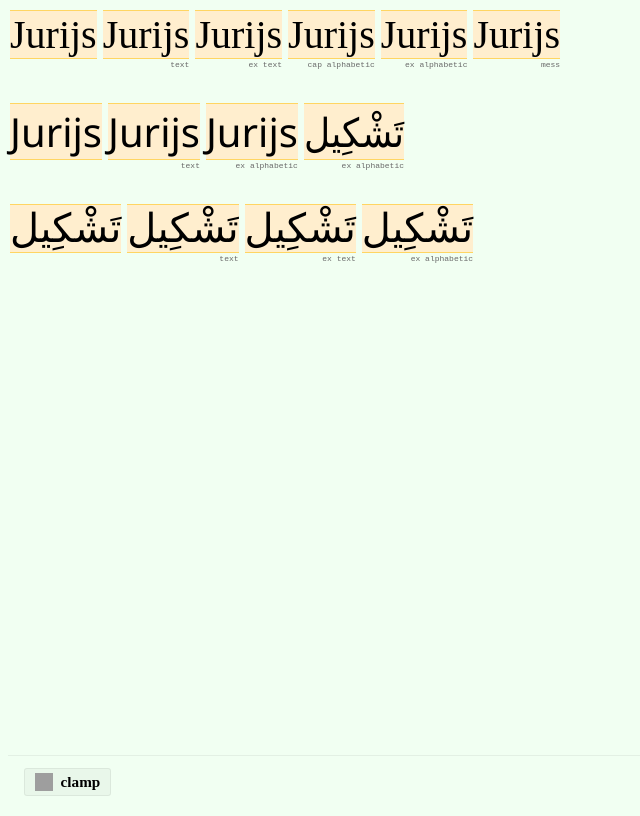
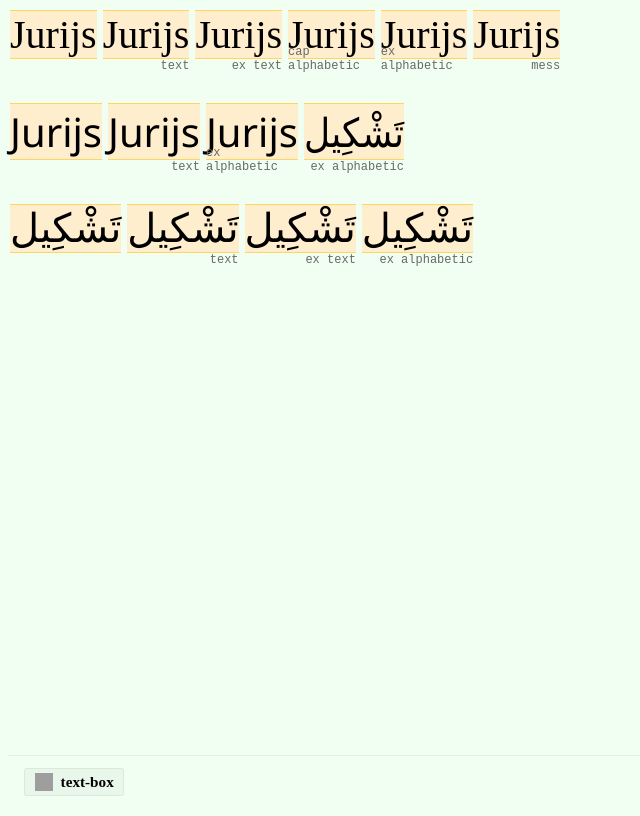
Before and after one commit to jurijsk/css-fun, a Nuxt app: page /text-box in a window 1280 px wide. Shown: the whole page, without its empty margins (0-640 px from the left). Built offline with nearby package versions, Linux system fonts and the light colour scheme; grey boxes are pictures that could not be loaded.

Commit message:
Update MdnBadge URL and adjust CSS styles for text-box component

```diff
--- a/app/pages/text-box.vue
+++ b/app/pages/text-box.vue
@@ -68,7 +68,7 @@ useHead({
 			</div>
 		</main>
 		<footer>
-			<MdnBadge url="https://developer.mozilla.org/en-US/docs/Web/CSS/Reference/Values/clamp" />
+			<MdnBadge url="https://developer.mozilla.org/en-US/docs/Web/CSS/Reference/Properties/text-box" />
 		</footer>
 	</div>
 </template>
--- a/public/css/text-box.css
+++ b/public/css/text-box.css
@@ -13,9 +13,6 @@
 		content: 'ex text';
 	}
 }
-
-
-
 
 .text_box_mess {
 	text-box-trim: trim-both;
@@ -44,9 +41,6 @@
 	}
 }
 
-
-
-
 main {
 	>div {
 		padding-bottom: 40px;
@@ -72,8 +66,8 @@ main {
 				content: '';
 				border: 0px none;
 				position: absolute;
-				bottom: -11px;
-				font-size: 8px;
+				bottom: -15px;
+				font-size: 12px;
 				right: 0px;
 				color: #686868;
 				font-family: 'Courier New', Courier, monospace;
```
